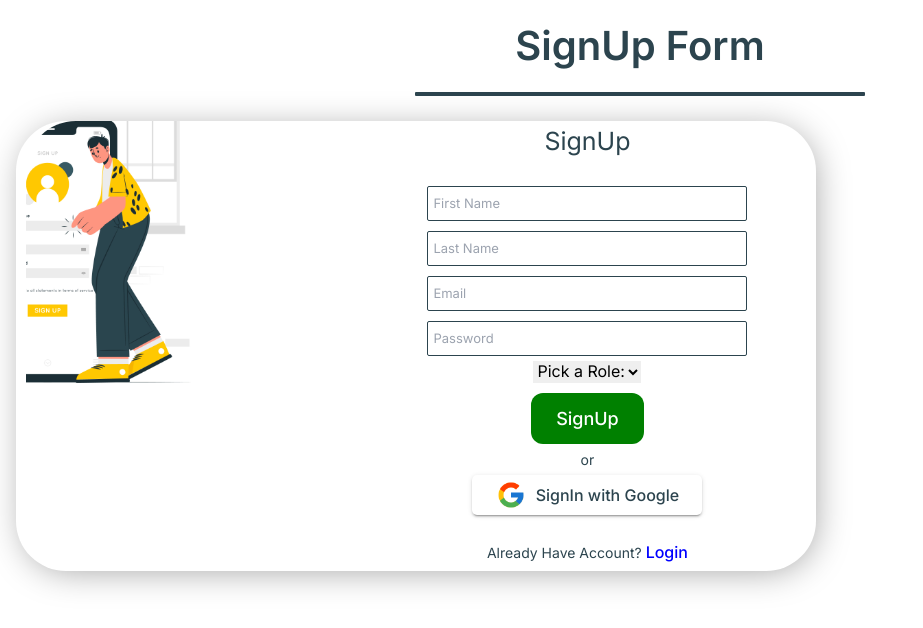
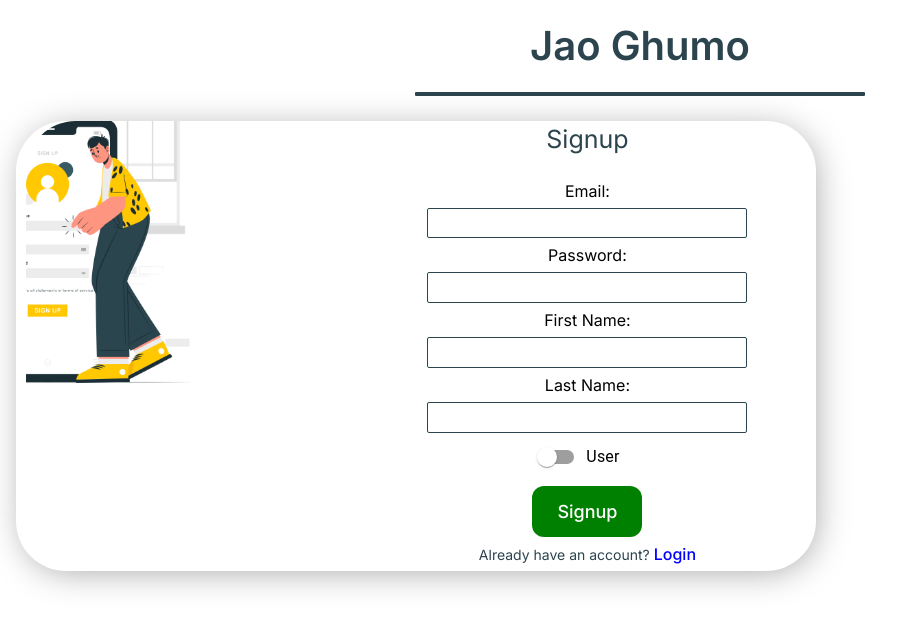
Before and after one commit to Sickfires94/jao-ghumo-frontend-nextjs, a Next.js app: page /signup in a window 1280 px wide. Shown: the top 628 px of the page, without its empty margins (0-923 px from the left). Built offline with nearby package versions, Linux system fonts and the light colour scheme.

Commit message:
signup proper working with admin except redirect

```diff
--- a/app/login/page.tsx
+++ b/app/login/page.tsx
@@ -34,7 +34,7 @@ function Login() {
         event.preventDefault();
 
         try {
-            const response = await fetch('http://localhost:3000/auth/login', {
+            const response = await fetch('http://localhost:3001/auth/login', {
                 method: 'POST',
                 headers: { 'Content-Type': 'application/json' },
                 body: JSON.stringify({ email, password }),
@@ -69,7 +69,7 @@ function Login() {
 
     return (
         <div className="container" style={{ justifyContent: "center" }}>
-            <h1 className="heading">Login Form</h1>
+            <h1 className="heading">Jao Ghumo</h1>
             <form className="form_container" onSubmit={handleSubmit}>
                 <div className="left">
                     <Image className="img" src={login} alt="login" />
--- /dev/null
+++ b/app/signup/components/RoleSwitcher.tsx
@@ -0,0 +1,21 @@
+import React, { useState } from 'react';
+import { Switch, FormControlLabel } from '@mui/material';
+
+const RoleSwitcher: React.FC = () => {
+  const [isAdmin, setIsAdmin] = useState<boolean>(false);
+
+  const handleRoleChange = (event: React.ChangeEvent<HTMLInputElement>) => {
+    setIsAdmin(event.target.checked);
+  };
+
+  return (
+    <div>
+      <FormControlLabel
+        control={<Switch checked={isAdmin} onChange={handleRoleChange} />}
+        label={isAdmin ? 'Admin' : 'User'}
+      />
+    </div>
+  );
+};
+
+export default RoleSwitcher;
--- a/app/signup/page.tsx
+++ b/app/signup/page.tsx
@@ -1,90 +1,116 @@
 'use client'
 
-import React, { useState } from 'react';
-import './signUp.css';
+import React, { useState, FormEvent } from "react";
+import './signup.css';
 import signup from '../img/signup.jpg';
 import googleIcon from '../img/google-icon.png';
 import { redirect } from "next/navigation";
 import Link from "next/link";
 import Image from "next/image";
-import { FormEvent } from 'react'
+import Head from 'next/head';
+import { Switch, FormControlLabel } from '@mui/material';
 
-function SignUp() {
-    // const [formData, setFormData] = useState({
-    //     firstname: '',
-    //     lastname: '',
-    //     email: '',
-    //     password: '',
-    //     role: '',
-    // });
-
-    // const handleChange = (e) => {
-    //     setFormData({ ...formData, [e.target.name]: e.target.value });
-    // };
+function Signup() {
+    const [email, setEmail] = useState('');
+    const [password, setPassword] = useState('');
+    const [firstname, setFirstname] = useState('');
+    const [lastname, setLastname] = useState('');
+    const [isAdmin, setIsAdmin] = useState(false);
+    const [errorMessage, setErrorMessage] = useState<string | null>(null);
 
     const handleSubmit = async (event: FormEvent<HTMLFormElement>) => {
+        event.preventDefault();
+
         try {
-            event.preventDefault()
-            const formData = new FormData(event.currentTarget)
-            const response = await fetch('http://localhost:3000/auth/signup', {
+            const response = await fetch('http://localhost:3001/auth/signup', {
                 method: 'POST',
-                body: formData,
-            })
-            redirect("/");
-        } catch (error) {
-            // Handle login error
-            console.error('Login failed:', error);
+                headers: { 'Content-Type': 'application/json' },
+                body: JSON.stringify({ email, password, firstname, lastname, role: isAdmin ? 'admin' : 'user' }),
+            });
+
+            console.log(response);
+
+            if (!response.ok) {
+                throw new Error(`Signup failed with status ${response.status}`);
+            }
+
+            const data = await response.json();
+
+            console.log('Signup successful:', data);
+            // Redirect or handle successful signup
+
+        } catch (error: any) {
+            console.log("ERROR??!!!");
+            setErrorMessage(error.message);
         }
     };
 
+    const handleRoleChange = (event: React.ChangeEvent<HTMLInputElement>) => {
+        setIsAdmin(event.target.checked);
+    };
+
     return (
-        <div className="container">
-            <h1 className="heading">SignUp Form</h1>
+        <div className="container" style={{ justifyContent: "center" }}>
+            <Head>
+                <link rel="icon" href="/favicon.ico" />
+            </Head>
+            <h1 className="heading">Jao Ghumo</h1>
             <form className="form_container" onSubmit={handleSubmit}>
                 <div className="left">
                     <Image className="img" src={signup} alt="signup" />
                 </div>
                 <div className="right">
-                    <h2 className="from_heading">SignUp</h2>
+                    <h2 className="from_heading">Signup</h2>
+
+                    <label htmlFor="email">Email:</label>
+                    <input
+                        type="email"
+                        id="email"
+                        className="input"
+                        value={email}
+                        onChange={(e) => setEmail(e.target.value)}
+                        required
+                    />
+                    <label htmlFor="password">Password:</label>
+                    <input
+                        type="password"
+                        id="password"
+                        className="input"
+                        value={password}
+                        onChange={(e) => setPassword(e.target.value)}
+                        required
+                    />
+                    <label htmlFor="firstname">First Name:</label>
                     <input
                         type="text"
+                        id="firstname"
                         className="input"
-                        placeholder="First Name"
-                        name="firstname"
+                        value={firstname}
+                        onChange={(e) => setFirstname(e.target.value)}
+                        required
                     />
+                    <label htmlFor="lastname">Last Name:</label>
                     <input
                         type="text"
+                        id="lastname"
                         className="input"
-                        placeholder="Last Name"
-                        name="lastname"
+                        value={lastname}
+                        onChange={(e) => setLastname(e.target.value)}
+                        required
                     />
-                    <input
-                        type="email"
-                        className="input"
-                        placeholder="Email"
-                        name="email"
-                    />
-                    <input
-                        type="password"
-                        className="input"
-                        placeholder="Password"
-                        name="password"
-                    />
-                    <select
-                        name="role"
-                    >
-                        <option value="">Pick a Role: </option>
-                        <option value="owner">Owner</option>
-                        <option value="user">User</option>
-                    </select>
-                    <button type="button" className="button">SignUp</button>
-                    <p className="text">or</p>
-                    <button className="google-button">
-                        <Image src={googleIcon} alt="google icon" />
-                        <span>SignIn with Google</span>
-                    </button>
+
+                    <div>
+                        <FormControlLabel
+                            control={<Switch checked={isAdmin} onChange={handleRoleChange} />}
+                            label={isAdmin ? 'Admin' : 'User'}
+                        />
+                    </div>
+
+                    <button className="button" type="submit">Signup</button>
+                    {errorMessage && <p className="error-message">{errorMessage}</p>}
+
                     <p className="text">
-                        Already Have Account? <Link href="../login">Login</Link>
+                        Already have an account? <Link href="../login">Login</Link>
                     </p>
                 </div>
             </form>
@@ -92,4 +118,4 @@ function SignUp() {
     );
 }
 
-export default SignUp;
+export default Signup;
```
